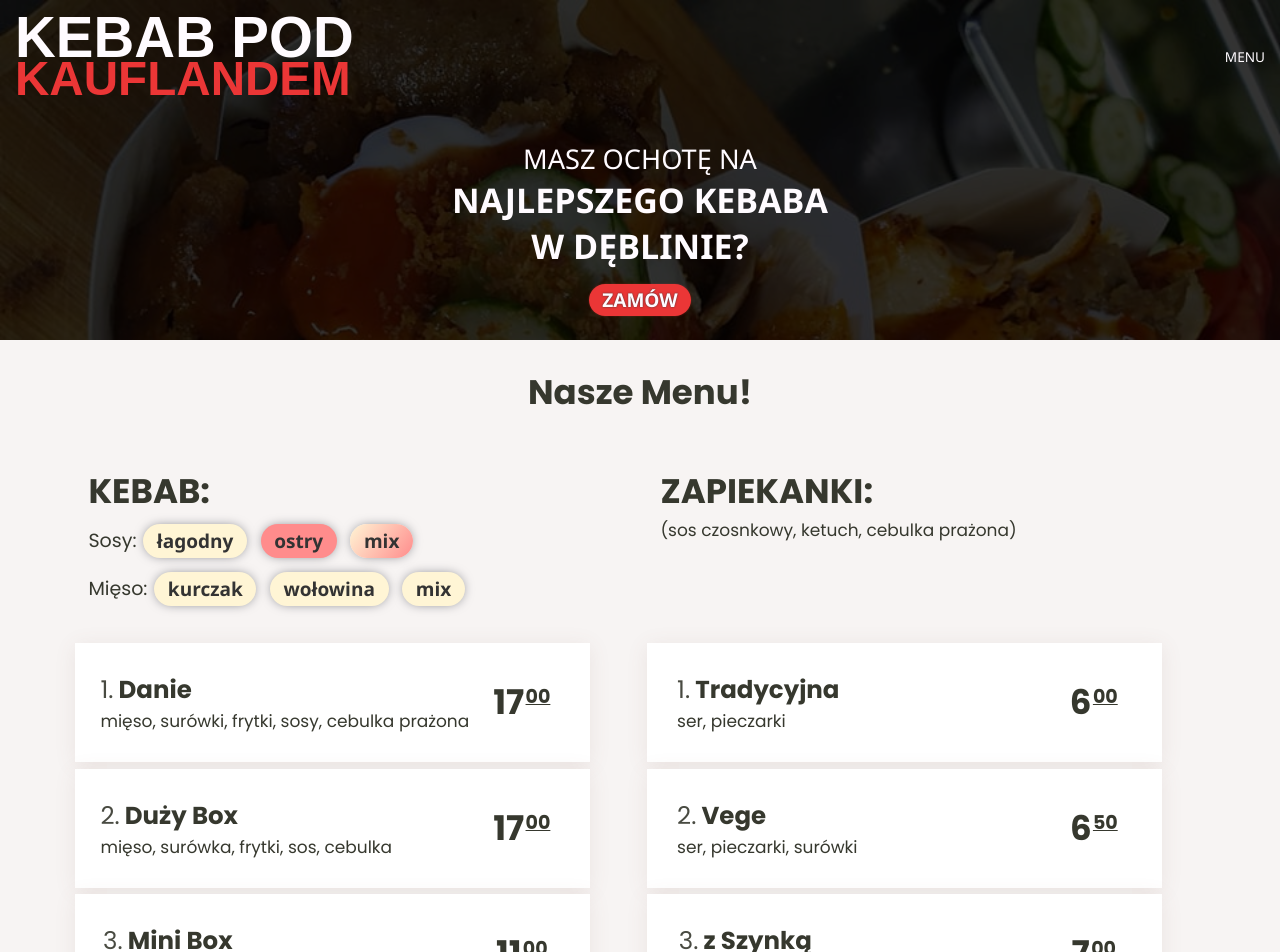
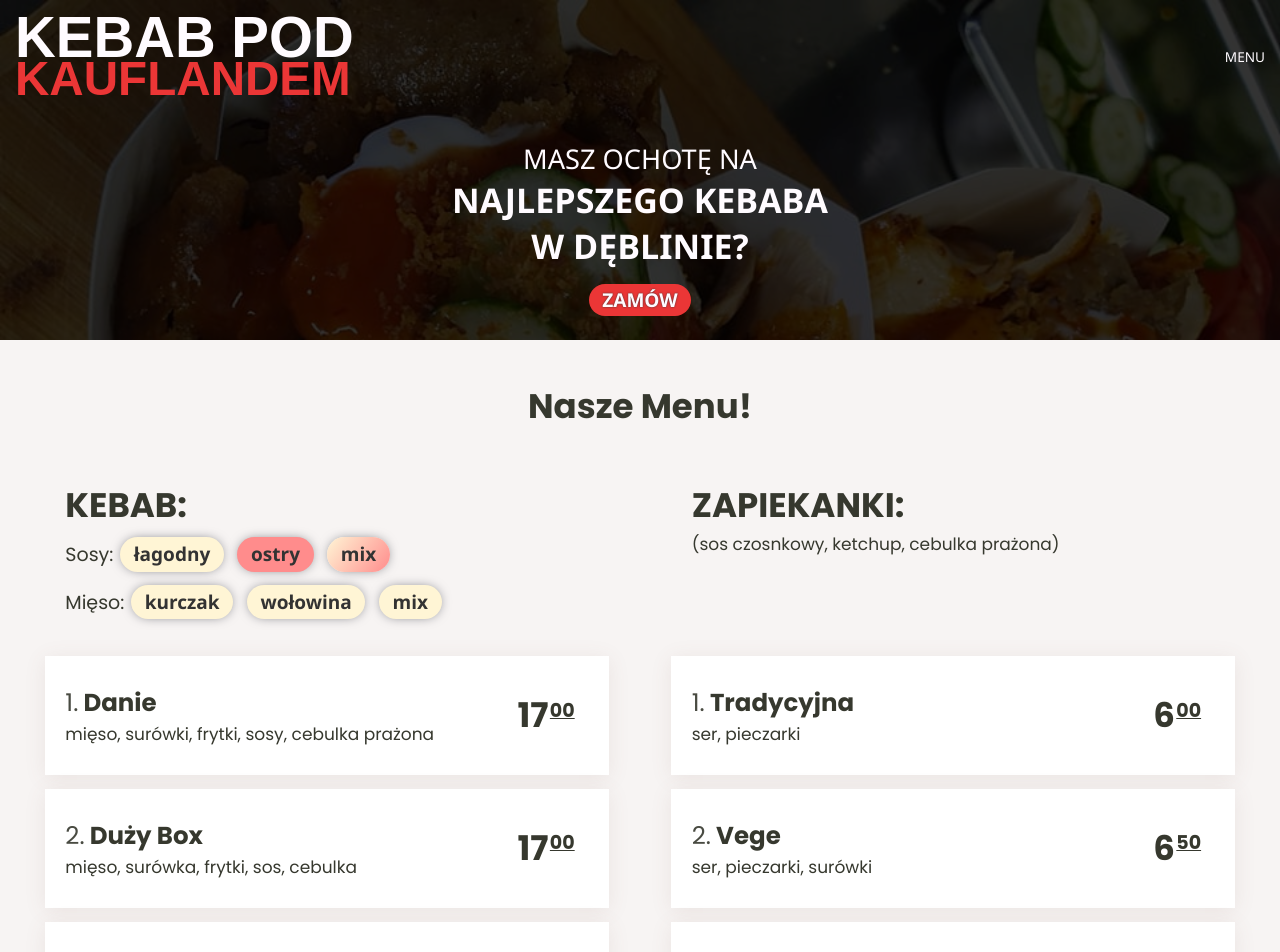
Before and after one commit to adamsokolski/kebab-site, a React (Create React App) app: page / in a window 1280 px wide. Shown: the top 952 px of the page. Built offline with nearby package versions, Linux system fonts and the light colour scheme; a web font is replaced by a local one.

Commit message:
🎨 Style: contact media queries for desktop

```diff
--- a/src/Contact.css
+++ b/src/Contact.css
@@ -38,3 +38,32 @@
   width: 70%;
   text-align: end;
 }
+#google-map {
+  width: 100%;
+}
+.adres {
+  font-size: 1.3rem;
+  opacity: 0.9;
+}
+.adres-heading {
+  font-weight: 600;
+}
+.contact-number-box {
+  display: flex;
+  justify-content: center;
+  align-items: center;
+  flex-direction: column;
+}
+
+@media (min-width: 900px) {
+  .contact {
+    flex-direction: row;
+  }
+  .contact-number-box {
+    width: 50%;
+  }
+  #google-map {
+    width: 50%;
+    margin: 1rem;
+  }
+}
--- a/src/Contact.js
+++ b/src/Contact.js
@@ -5,7 +5,8 @@
 export default function Contact() {
   return (
     <section className="contact" id="contact">
-      <div className="contact-number-box"></div>
+      <div className="contact-number-box">
+        {" "}
         <h2>Zamów teraz!</h2>
         <p className="contact-number">502 432 560</p>
         <a href="tel:502 432 560">
@@ -19,6 +20,11 @@
           <p>nd</p>
           <p>zamknięte</p>
         </div>
+        <p className="adres">
+          <span className="adres-heading">Adres:</span> 15 Pułku Piechoty Wilków
+          5i, 08-530 Dęblin
+        </p>
+      </div>
 
       <Map />
     </section>
--- a/src/Header.css
+++ b/src/Header.css
@@ -38,7 +38,7 @@
   margin: var(--marigin-1);
 }
 
-span {
+header span {
   display: block;
 }
 
--- a/src/Map.js
+++ b/src/Map.js
@@ -3,11 +3,11 @@
 export default function Map() {
   const styles = {
     border: 0,
-    width: "100%",
   };
   return (
     <iframe
-      title="googleMaps"
+      id="google-map"
+      title="googleMap"
       height="450"
       style={styles}
       loading="lazy"
--- a/src/Menu.css
+++ b/src/Menu.css
@@ -32,6 +32,14 @@
   padding: 1.5rem;
 }
 
+.category {
+  width: 100%;
+  display: flex;
+  justify-content: center;
+  align-items: center;
+  flex-direction: column;
+}
+
 .sauces {
   display: flex;
   justify-content: center;
@@ -47,7 +55,8 @@
     flex-direction: row;
     align-items: flex-start;
     flex-wrap: wrap;
-    padding: 0 5rem;
+    padding: 1rem 1rem;
+    padding-bottom: 3rem;
   }
   .category {
     width: 50%;
--- a/src/Menu.js
+++ b/src/Menu.js
@@ -125,7 +125,7 @@
         <div className="category-heading zapiekanki-category">
           <h3>ZAPIEKANKI:</h3>
           <p className="ingredients">
-            (sos czosnkowy, ketuch, cebulka prażona)
+            (sos czosnkowy, ketchup, cebulka prażona)
           </p>
         </div>
         {zapiekankiList}
--- a/src/MenuItem.css
+++ b/src/MenuItem.css
@@ -1,7 +1,7 @@
 .menu-item {
   display: flex;
   align-items: center;
-  justify-content: center;
+  justify-content: space-between;
   width: 90%;
   background-color: #ffffff;
   box-shadow: 0 3px 20px 0 rgba(128, 87, 77, 0.1);
@@ -46,3 +46,8 @@
 .inne-item {
   height: 6rem;
 }
+
+.menu-item:hover {
+  box-shadow: 0 3px 20px 10px rgba(0, 0, 0, 0.1);
+  transition: 0.2s;
+}
--- a/src/index.css
+++ b/src/index.css
@@ -20,3 +20,9 @@
     font-size: 85%;
   }
 }
+
+@media (min-width: 3000px) {
+  html {
+    font-size: 125%;
+  }
+}
```
Lines whose indentation alone changed are shown as unchanged.
